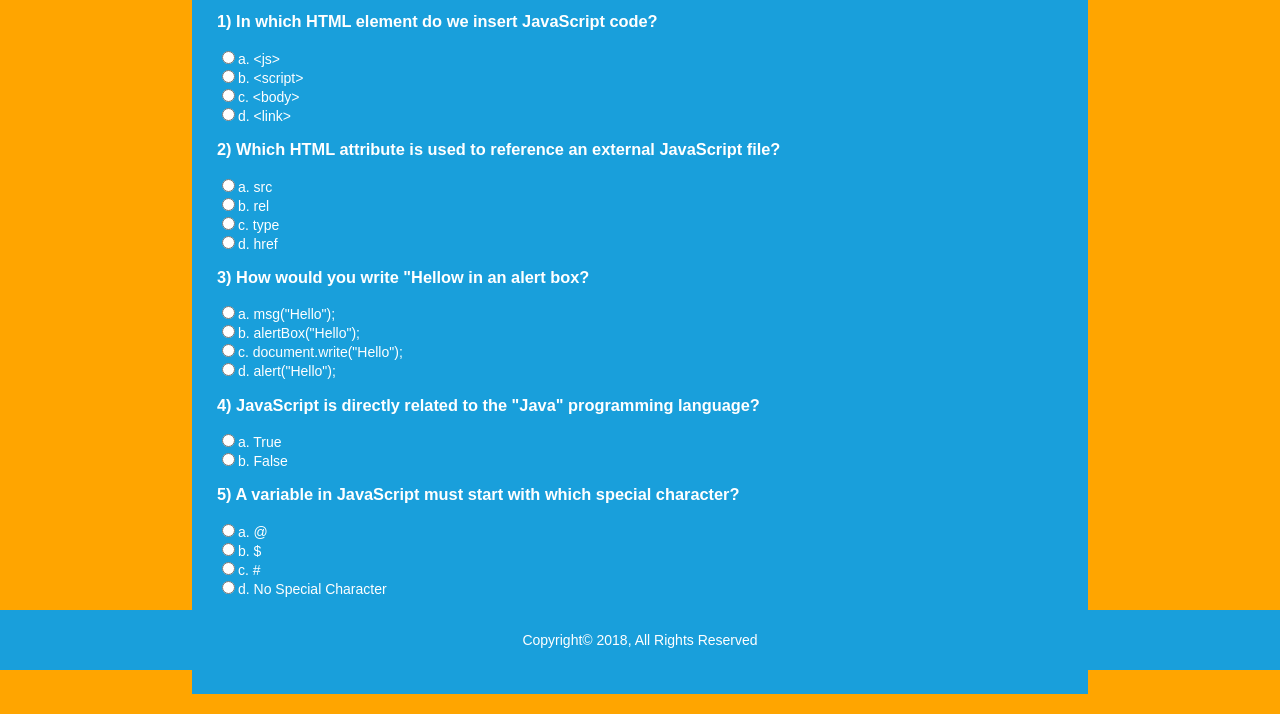
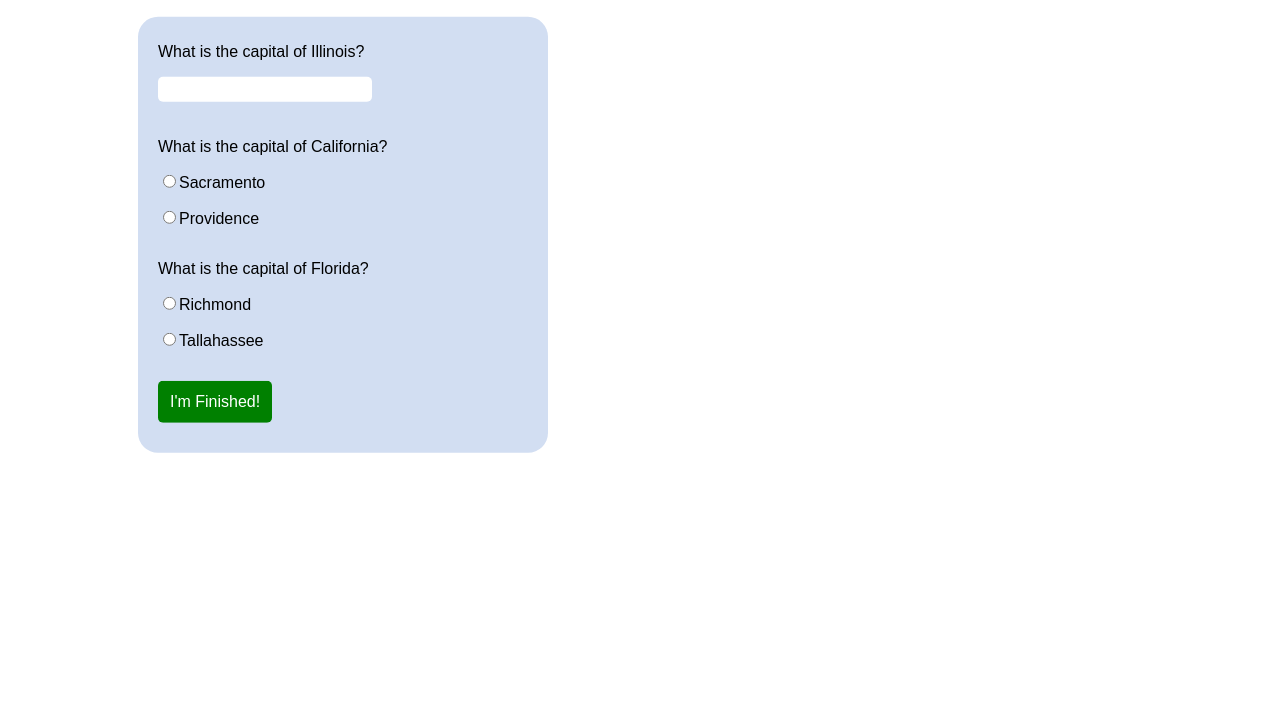
Before and after one commit to EricGFigueroa/JavaScriptPractice-SimpleJSQuiz, a plain HTML site: page index.html in a window 1280 px wide. Shown: the part 130-844 px from the top of the page. After the commit the page ends 800 px from the top, so only its background shows below. Drawn offline with Linux system fonts and the light colour scheme.

Commit message:
JavaScript Quiz v.2, Added img folder

```diff
--- a/index.html
+++ b/index.html
@@ -2,7 +2,7 @@
 <html class="no-js" lang="en">
 
 <head>
-    <title>Learn JavaScript | Build Simple JS Quiz</title>
+    <title>Sass Starter Pack</title>
     <meta http-equiv="x-ua-compatible" content="ie=edge">
     <meta name="viewport" content="width=device-width, initial-scale=1.0">
     <!-- Custom CSS -->
@@ -12,110 +12,39 @@
 <body>
 
     <div id="container">
+        <h1>This is the best quiz on the internet!</h1>
+        <form id="quiz" name="quiz">
+            <p>
+                What is the capital of Illinois?
+                <!-- Springfield -->
+            </p>
+            <input id="textbox" type="text" name="question1">
 
-        <header>
-            <h1>
-                Simple JavaScript Quiz
-            </h1>
             <p>
-                Test Your Knowledge in <strong>JavaScript Fundamentals</strong>
+                What is the capital of California?
+                <!-- Sacramento -->
             </p>
-        </header>
+            <input id="mc" type="radio" name="question2" value="Sacramento">Sacramento<br>
+            <input id="mc" type="radio" name="question2" value="Providence">Providence<br>
 
-        <section>
-            <div id="results"></div>
-            <form name="quizForm" onsubmit="return submitAnswers()">
-                <h3>
-                    1) In which HTML element do we insert JavaScript code?
-                </h3>
-                <label>
-                    <input id="q1a" type="radio" name="q1" value="a">a. &lt;js&gt;<br>
-                </label>
-                <label>
-                    <input id="q1b" type="radio" name="q1" value="b">b. &lt;script&gt;<br>
-                </label>
-                <label>
-                    <input id="q1c" type="radio" name="q1" value="c">c. &lt;body&gt;<br>
-                </label>
-                <label>
-                    <input id="q1d" type="radio" name="q1" value="d">d. &lt;link&gt;<br>
-                </label>
-                <!-- End of Question #1 -->
-                <h3>
-                    2) Which HTML attribute is used to reference an external JavaScript file?
-                </h3>
-                <label>
-                    <input id="q2a" type="radio" name="q2" value="a">a. src<br>
-                </label>
-                <label>
-                    <input id="q2b" type="radio" name="q2" value="b">b. rel<br>
-                </label>
-                <label>
-                    <input id="q2c" type="radio" name="q2" value="c">c. type<br>
-                </label>
-                <label>
-                    <input id="q2d" type="radio" name="q2" value="d">d. href<br>
-                </label>
-                <!-- End of Question #2 -->
-                <h3>
-                    3) How would you write "Hellow in an alert box?
-                </h3>
-                <label>
-                    <input id="q3a" type="radio" name="q3" value="a">a. msg("Hello");<br>
-                </label>
-                <label>
-                    <input id="q3b" type="radio" name="q3" value="b">b. alertBox("Hello");<br>
-                </label>
-                <label>
-                    <input id="q3c" type="radio" name="q3" value="c">c. document.write("Hello");<br>
-                </label>
-                <label>
-                    <input id="q3d" type="radio" name="q3" value="d">d. alert("Hello");<br>
-                </label>
-                <!-- End of Question #3 -->
-                <h3>
-                    4) JavaScript is directly related to the "Java" programming language?
-                </h3>
-                <label>
-                    <input id="q4a" type="radio" name="q4" value="a">a. True<br>
-                </label>
-                <label>
-                    <input id="q4b" type="radio" name="q4" value="b">b. False<br>
-                </label>
-                <!-- End of Question #4 -->
-                <h3>
-                    5) A variable in JavaScript must start with which special character?
-                </h3>
-                <label>
-                    <input id="q5a" type="radio" name="q5" value="a">a. @<br>
-                </label>
-                <label>
-                    <input id="q5b" type="radio" name="q5" value="b">b. $<br>
-                </label>
-                <label>
-                    <input id="q5c" type="radio" name="q5" value="c">c. #<br>
-                </label>
-                <label>
-                    <input id="q5d" type="radio" name="q5" value="d">d. No Special Character<br>
-                </label>
-                <!-- End of Question #5 -->
-                <br>
-                <br>
-                <button type="submit" name="button" value="submitAnswers">Submit Answers</button>
-            </form>
-        </section>
+            <p>
+                What is the capital of Florida?
+                <!-- Tallahassee -->
+            </p>
+            <input id="mc" type="radio" name="question3" value="Richmond">Richmond<br>
+            <input id="mc" type="radio" name="question3" value="Tallahassee">Tallahassee<br>
 
+            <input id="button" type="button" value="I'm Finished!" onclick="check();">
+        </form>
+
+        <div id="after-submit">
+            <p id="message"></p>
+            <p id="number-correct"></p>
+            <img id="picture" alt="gif">
+        </div>
     </div>
 
-    <footer>
-        <p>
-            Copyright&copy; 2018, All Rights Reserved
-        </p>
-    </footer>
-
-    <!-- Custom JS -->
-    <script type="text/javascript" src="js/app.js">
-    </script>
+    <script src="js/app.js" type="text/javascript"></script>
 </body>
 
 </html>
--- a/js/app.js
+++ b/js/app.js
@@ -1,38 +1,47 @@
-function submitAnswers() {
-    var total = 5;
-    var score = 0;
+function check() {
 
-    //get user input
-    var q1 = document.forms["quizForm"]["q1"].value;
-    var q2 = document.forms["quizForm"]["q2"].value;
-    var q3 = document.forms["quizForm"]["q3"].value;
-    var q4 = document.forms["quizForm"]["q4"].value;
-    var q5 = document.forms["quizForm"]["q5"].value;
+    // Variables
+    var question1 = document.quiz.question1.value;
+    var question2 = document.quiz.question2.value;
+    var question3 = document.quiz.question3.value;
+    var correct = 0;
 
-    //validation
-    for (var i = 1; i <= total; i++) {
-        if (eval('q' + i) == null || eval('q' + i) == '') {
-            alert("You missed question " + i);
-            return false;
-        };
-    };
+    // Validation
+    if (question1 == "Springfield" || question1 == "springfield") {
+        correct++;
+    }
+    if (question2 == "Sacramento" || question2 == "sacramento") {
+        correct++;
+    }
+    if (question3 == "Tallahassee" || question3 == "tallahassee") {
+        correct++;
+    }
 
-    //set correct answers
-    var answers = ["b", "a", "d", "b", "d"];
+    var messages = ["Gret Job!", "That's just okay", "You really need to do better"];
+    var pictures = ["../img/yes.gif", "../img/meh.gif", "../img/no.gif"];
 
-    //check answers
-    for (var i = 1; i <= total; i++) {
-        if (eval('q' + i) == answers[i - 1]) {
-            score++;
-        };
-    };
+    var range;
 
-    //display results
-    var results = document.getElementById('results');
-    results.innerHTML = "<h3>You Scored <span>" + score + "</span> out of <span>" + total + "</span> questions correct!</h3>";
+    if (correct == 0 || correct == 1) {
+        range = 2;
+        document.getElementById("after-submit").style.backgroundColor = "red";
+    }
 
-    alert("You answered " + score + " out of " + total + " questions correct!");
+    if (correct == 2) {
+        range = 1;
+        document.getElementById("after-submit").style.backgroundColor = "orange";
+    }
 
-    return false;
+    if (correct == 3) {
+        range = 0;
+        document.getElementById("after-submit").style.backgroundColor = "green";
+    }
+
+    document.getElementById("after-submit").style.visibility = "visible";
+
+    // Text Content
+    document.getElementById("message").innerHTML = messages[range];
+    document.getElementById("number-correct").innerHTML = "<p>You got " + correct + " correct.</p>"
+    document.getElementById("picture").src = pictures[range];
 
 };
--- a/scss/style.scss
+++ b/scss/style.scss
@@ -1,76 +1,83 @@
 * {
+    text-decoration: none;
     outline: none;
     list-style: none;
-    text-decoration: none;
     box-sizing: border-box;
 }
 
 body {
-    color: white;
-    font-size: 14px;
-    font-family: monsterrat, arial, sans-serif;
-    margin: 0;
-    padding: 0;
-    background-color: orange;
+    font-family: montserrat, arial, sans-serif;
 }
 
-#container {
-    width: 70%;
-    margin: 20px auto;
-    padding: 25px;
-    overflow: auto;
-    background-color: #199fdb;
+div#container {
+    width: 80%;
+    position: absolute;
+    top: 40%;
+    left: 50%;
+    transform: translate(-50%, -50%);
 
-    header {
+    h1 {
         text-align: center;
-        border-bottom: dashed 1px white;
+        margin-bottom: 2rem;
+    }
 
-        h1 {
-            margin: 0;
-            padding: 0;
+    form#quiz {
+        width: 40%;
+        float: left;
+        margin-left: 10px;
+        padding: 10px 20px;
+        border-radius: 20px;
+        background-color: #d2def2;
+
+        input {
+            margin-bottom: 20px;
         }
 
-        p {
-            margin: 1rem 0;
-        }
-    }
-
-    section {
-        min-height: 400px;
-
-        #results {
-            text-align: center;
-            background: orange;
-
-            h3 {
-                font-weight: 300;
-                padding: 0.5rem 0;
-            }
-
-            span {
-                font-size: 1.5rem;
-                font-weight: bold;
-            }
+        input#textbox {
+            height: 25px;
+            font-size: 16px;
+            padding-left: 5px;
+            border: none;
+            border-radius: 5px;
         }
 
-        form {
-            button {
-                color: white;
-                font-size: 0.9rem;
-                padding: 0.75rem 1.5rem;
-                border: none;
-                background-color: orange;
+        input#button {
+            color: white;
+            font-size: 16px;
+            margin-top: 15px;
+            padding: 10px;
+            border: none;
+            border-radius: 5px;
+            border: solid 2px transparent;
+            background-color: green;
+            transition: all 0.3s ease;
+
+            &:hover {
+                color: black;
+                border: solid 2px green;
+                background-color: white;
                 cursor: pointer;
             }
         }
     }
+
+    div#after-submit {
+        width: 50%;
+        color: white;
+        font-size: 30px;
+        float: left;
+        text-align: center;
+        margin-left: 20px;
+        padding: 0 20px 34px;
+        border-radius: 20px;
+        visibility: hidden;
+
+        #picture {
+            width: 375px;
+            height: 245px;
+            display: block;
+            margin: 0 auto;
+            border-radius: 20px;
+        }
+    }
 }
-
-footer {
-    width: 100%;
-    text-align: center;
-    padding: 0.5rem 0;
-    position: absolute;
-    bottom: 0;
-    background-color: #199fdb;
-}
```
Also changed, not shown: css/style.css, img/meh.gif (added), img/no.gif (added), 3 other files.
